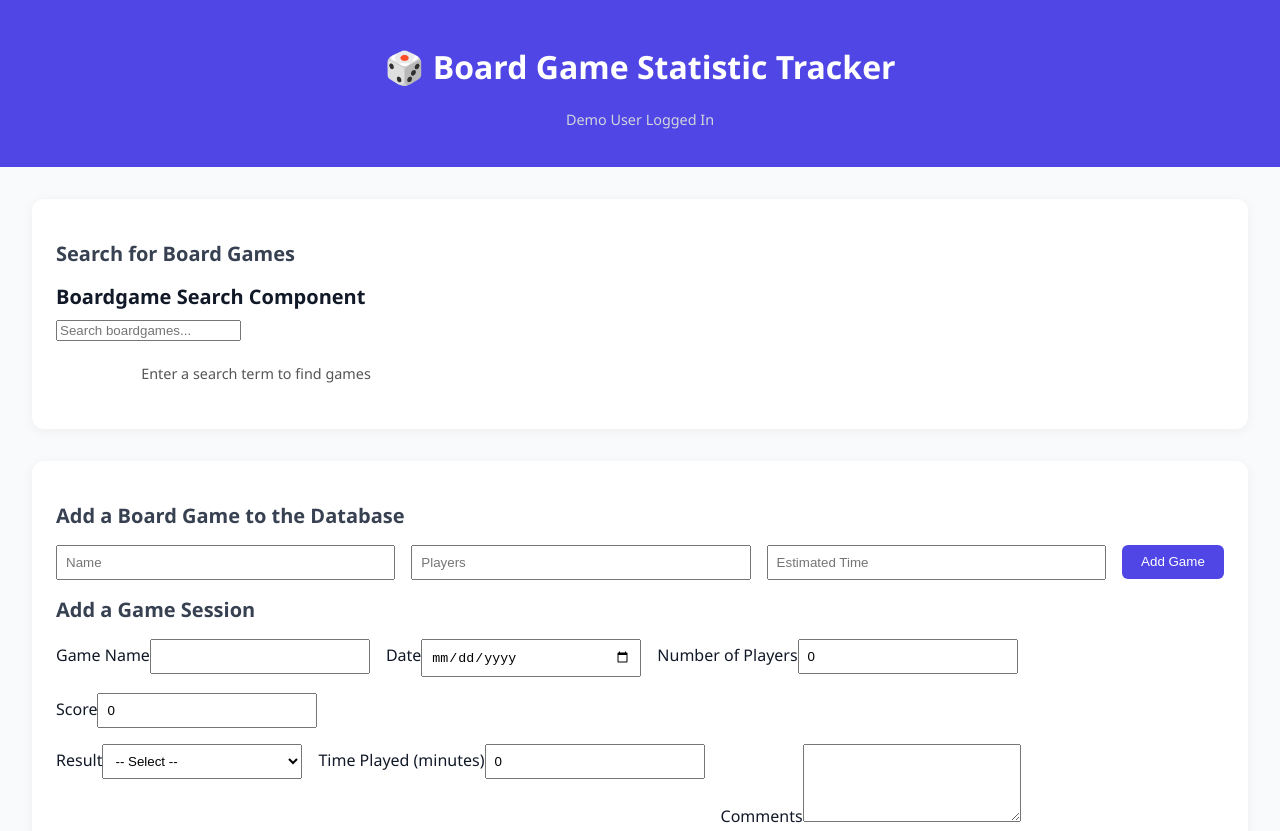
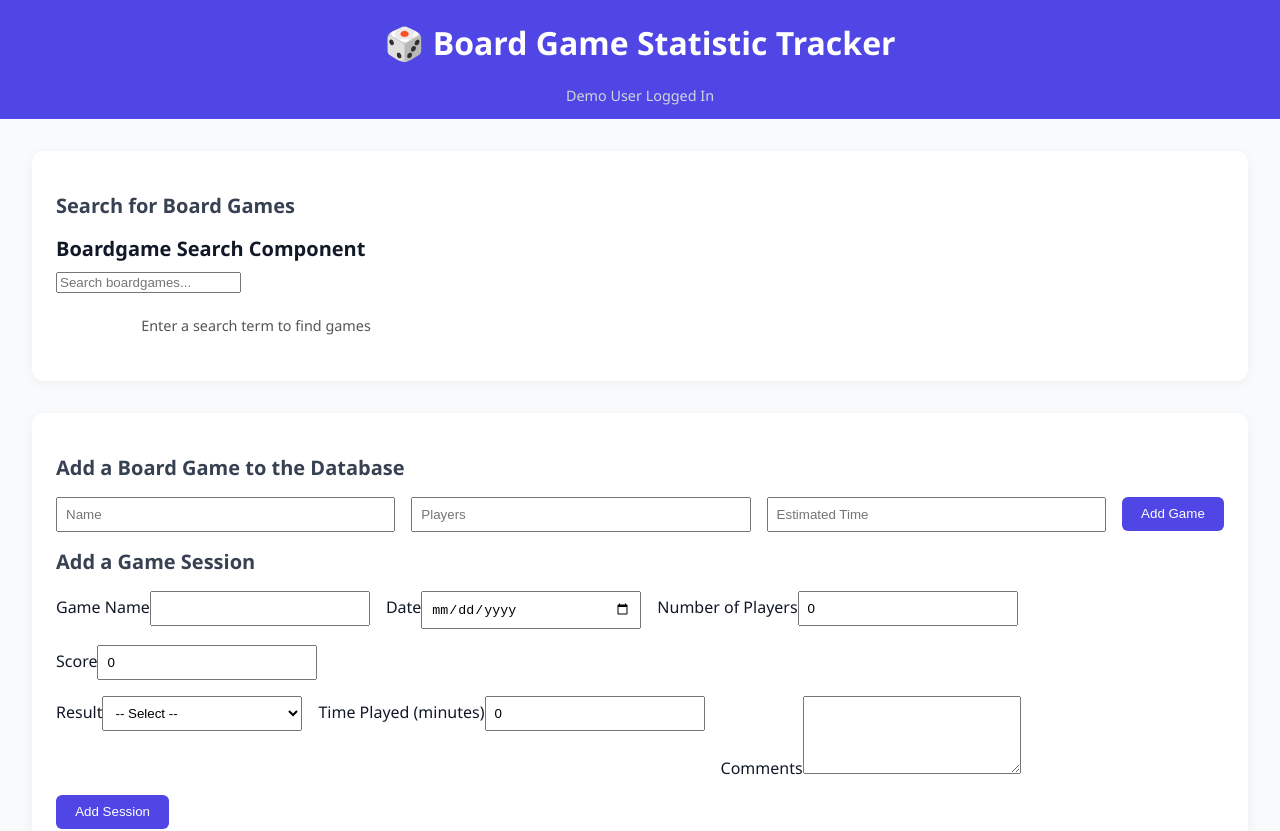
Before and after one commit to kwags/bgst, a React (Create React App) app: page / in a window 1280 px wide. Shown: the top 831 px of the page. Built offline with nearby package versions, Linux system fonts and the light colour scheme.

Commit message:
adjusted spacing

```diff
--- a/src/styles/App.css
+++ b/src/styles/App.css
@@ -10,7 +10,7 @@
 .app-header {
   background-color: #4f46e5;
   color: white;
-  padding: 1.5rem 2rem;
+  padding: 0rem 0rem;
   text-align: center;
 }
 
```
